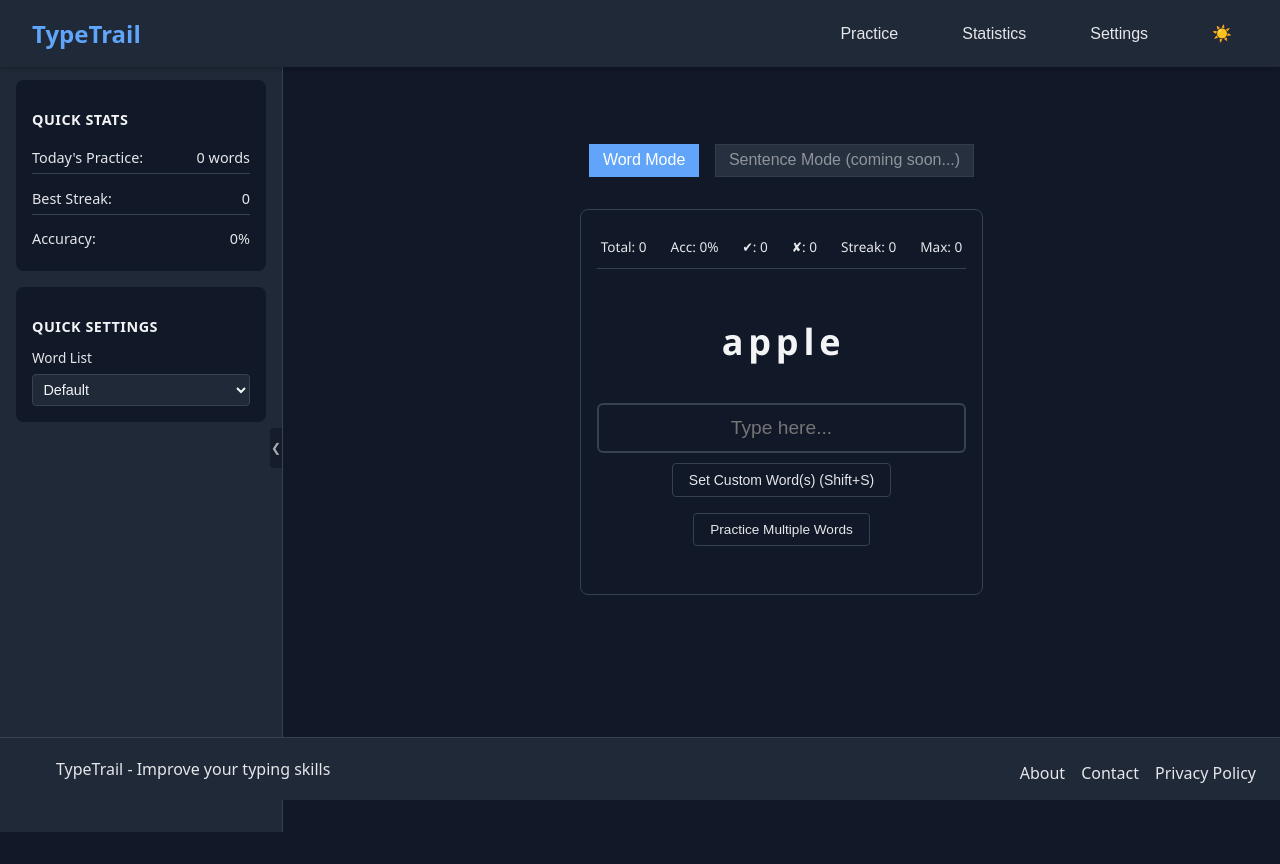
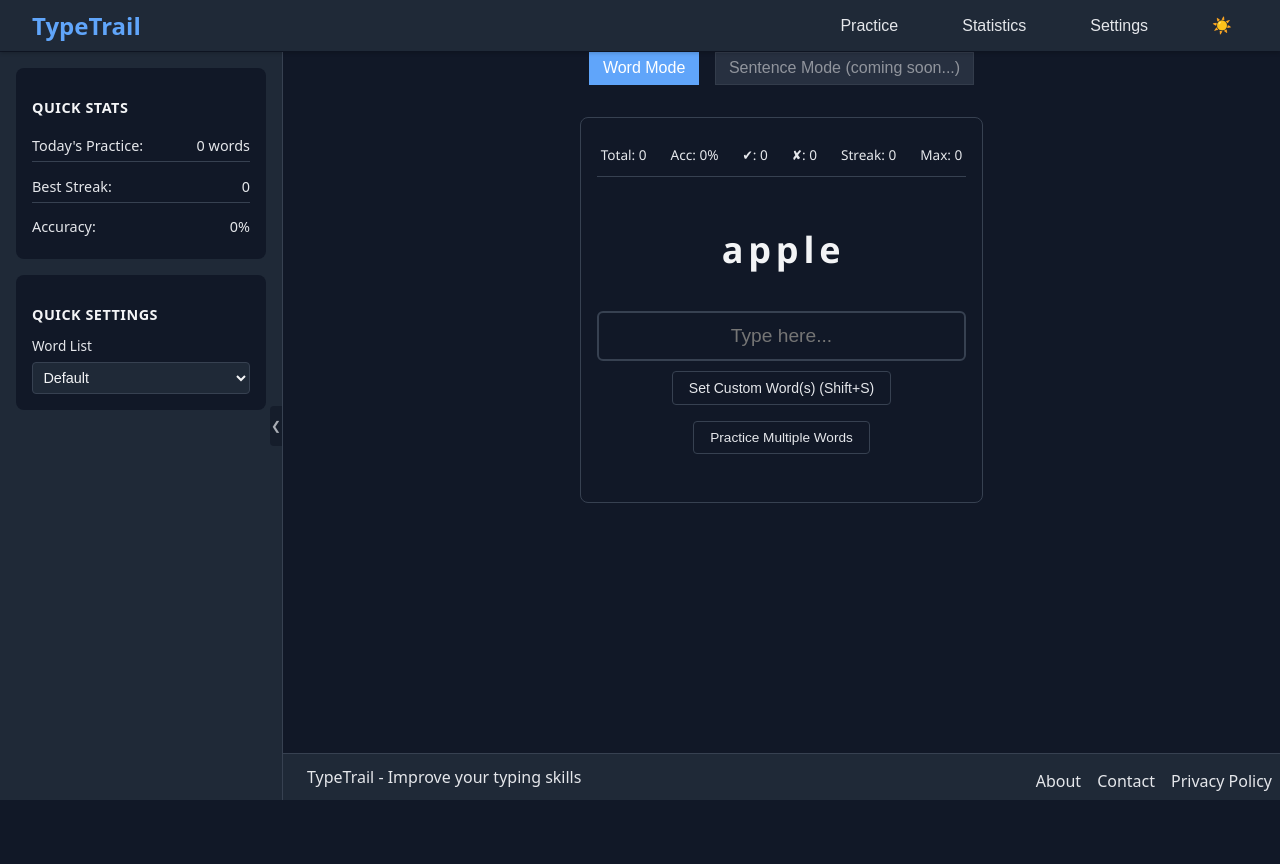
Before and after one commit to sunnydodti/type-trail, a React (Vite) app in the folder typetrail/: page / in a window 1280 px wide. After the commit the page ends 800 px from the top, so only its background shows below. Built offline with nearby package versions, Linux system fonts and the light colour scheme.

Commit message:
resize ui

```diff
--- a/typetrail/src/App.module.css
+++ b/typetrail/src/App.module.css
@@ -1,24 +1,54 @@
 .wrapper {
     display: flex;
-    min-height: 100vh;
+    height: calc(100vh - 3.24rem); /* Adjust 3.24rem to match your header height */
+    margin-top: 3.24rem; /* Should match your header height */
     background-color: var(--bg-secondary);
     color: var(--text-primary);
     transition: all 0.3s ease;
-    margin-top: 4rem;
     width: 100%;
     box-sizing: border-box;
+    position: relative;
+    overflow: hidden;
+}
+
+.mainContainer {
+    flex: 1;
+    display: flex;
+    flex-direction: column;
+    position: relative;
+    overflow: hidden;
 }
 
 .mainContent {
     flex: 1;
-    /* margin-left: 250px; */
-    padding: 5rem 2rem 4rem;
+    /* padding: 2rem; */
     display: flex;
     flex-direction: column;
     align-items: center;
     background-color: var(--bg-secondary);
     color: var(--text-primary);
     transition: all 0.3s ease;
+    overflow-y: auto;
+    position: relative;
+    height: 100%;
+}
+
+.mainContent::-webkit-scrollbar {
+    width: 8px;
+}
+
+.mainContent::-webkit-scrollbar-track {
+    background: transparent;
+}
+
+.mainContent::-webkit-scrollbar-thumb {
+    background-color: var(--text-secondary);
+    border-radius: 4px;
+    opacity: 0.5;
+}
+
+.mainContent::-webkit-scrollbar-thumb:hover {
+    background-color: var(--text-primary);
 }
 
 .title {
--- a/typetrail/src/App.tsx
+++ b/typetrail/src/App.tsx
@@ -35,6 +35,7 @@
         <Header />
         <div className={styles.wrapper}>
           <Sidebar />
+          <div className={styles.mainContainer}>
             <main className={styles.mainContent}>
               {currentPage === 'practice' && (
                 <>
@@ -66,9 +67,11 @@
               )}
 
               {currentPage === 'settings' && <Settings />}
+
             </main>
+            <Footer />
           </div>
-      <Footer />
+        </div>
       </ThemeProvider>
     </SettingsProvider>
   )
--- a/typetrail/src/components/Footer.module.css
+++ b/typetrail/src/components/Footer.module.css
@@ -2,19 +2,16 @@
   width: 100%;
   background-color: var(--bg-primary);
   border-top: 1px solid var(--border-color);
-  padding: 1rem;
-  position: fixed;
-  bottom: 0;
-  left: 0;
-  transition: all 0.3s ease;
+  padding: .5rem;
   margin-top: auto;
   color: var(--text-secondary);
-  z-index: 100;
+  flex-shrink: 0;
+  transition: all 0.3s ease;
 }
 
 .content {
   max-width: 1200px;
-  margin: 0 auto;
+  margin: 0 1rem;
   display: flex;
   justify-content: space-between;
   align-items: center;
--- a/typetrail/src/components/Header.module.css
+++ b/typetrail/src/components/Header.module.css
@@ -2,7 +2,7 @@
   width: 100%;
   background-color: var(--bg-primary);
   box-shadow: 0 2px 4px var(--shadow-color);
-  padding: 1rem 2rem;
+  padding: .5rem 2rem;
   display: flex;
   justify-content: space-between;
   align-items: center;
--- a/typetrail/src/components/Sidebar.module.css
+++ b/typetrail/src/components/Sidebar.module.css
@@ -16,7 +16,7 @@
 
 .sidebarContent {
   width: 250px;
-  height: calc(100vh - 64px); /* Adjust based on your header height */
+  height: calc(100vh - 48px); /* Adjust based on your header height */
   padding: 1rem 1.5rem 1rem 1rem;
   margin-right: -0.5rem; /* For the scrollbar gap */
   overflow-y: auto;
--- a/typetrail/src/context/SettingsContext.tsx
+++ b/typetrail/src/context/SettingsContext.tsx
@@ -16,7 +16,7 @@
   const [settings, setSettings] = useState<AppSettings>(settingsService.getSettings());
 
   useEffect(() => {
-    return settingsService.subscribe(setSettings);
+    settingsService.subscribe(setSettings);
   }, []);
 
   const value: SettingsContextType = {
```
Also changed, not shown: typetrail/src/components/Footer.tsx (indentation only). Lines whose indentation alone changed are shown as unchanged.
